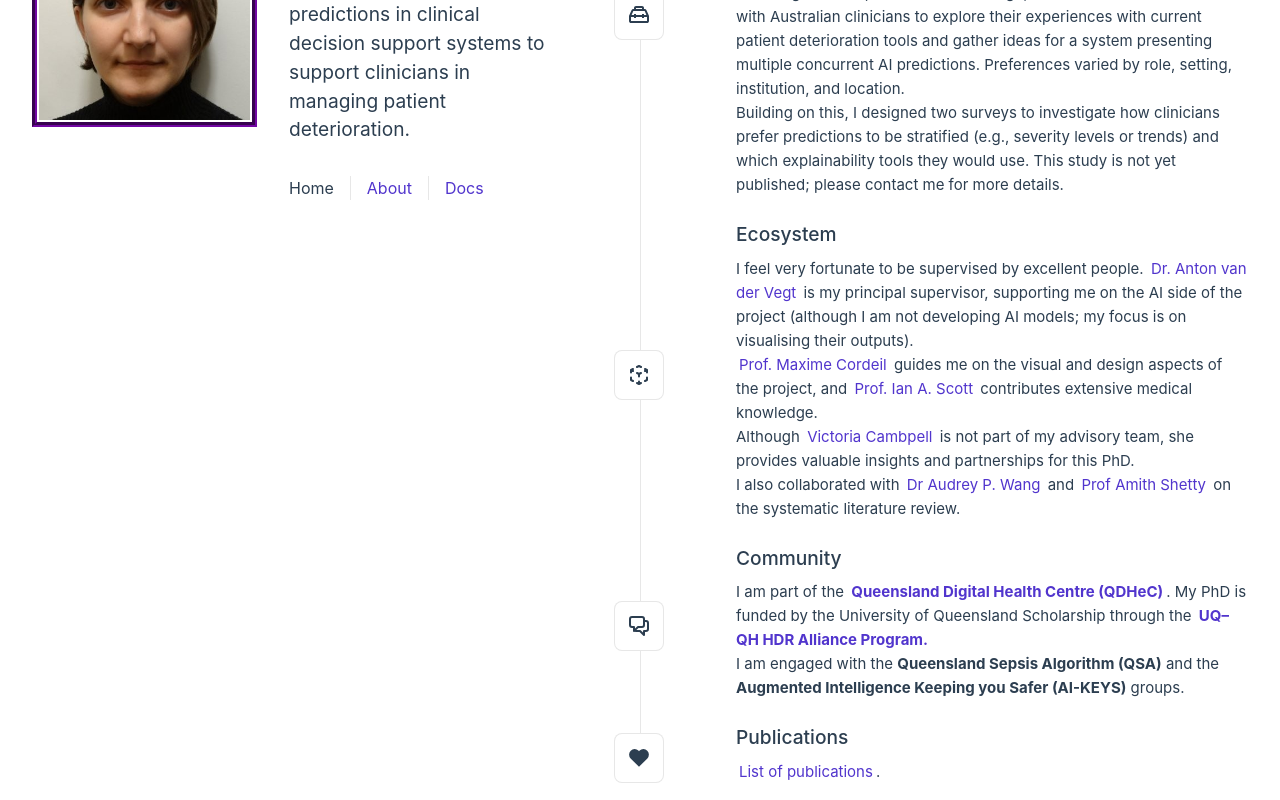
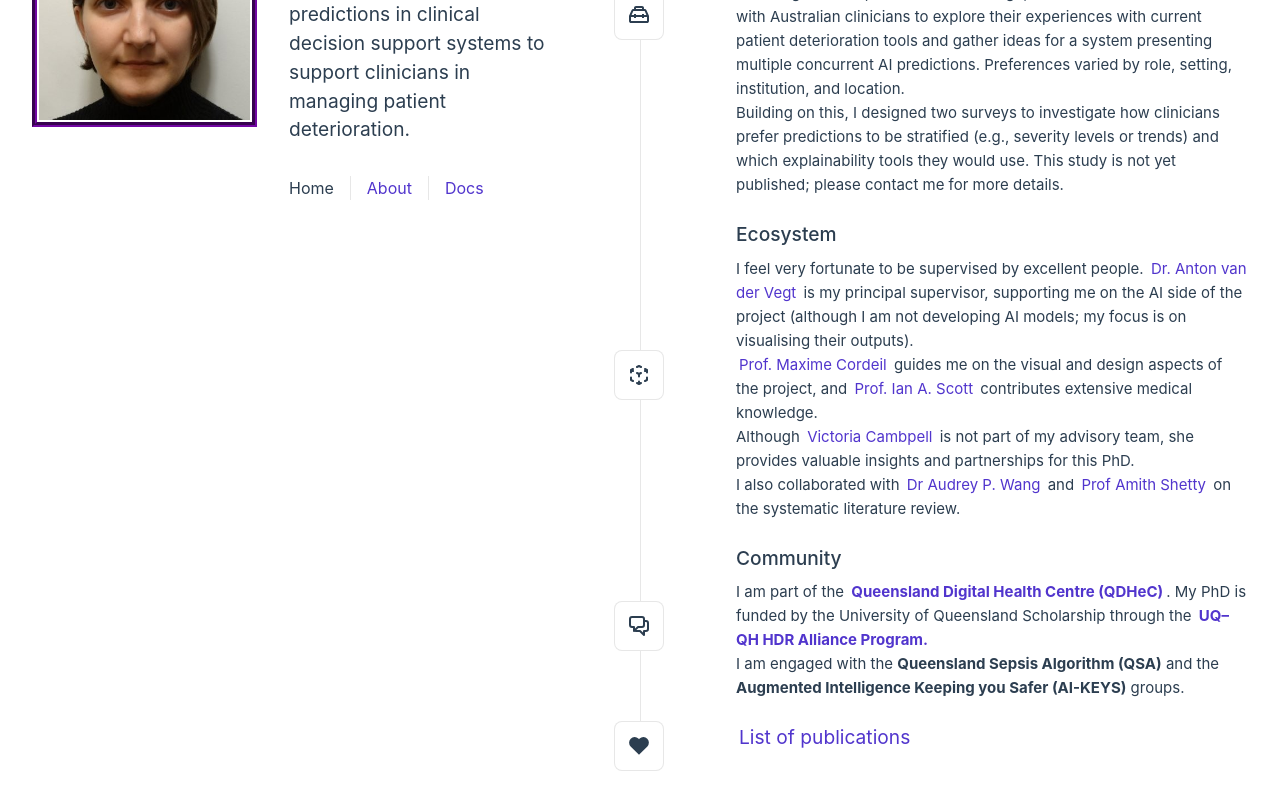
Before and after one commit to Moni313/Monica, a Vue app: page / in a window 1280 px wide. Shown: the part 386-1186 px from the top of the page. After the commit the page ends 1162 px from the top, so only its background shows below. Built offline with nearby package versions, Linux system fonts and the light colour scheme.

Commit message:
list of publication linked to google scholar

```diff
--- a/src/components/TheWelcome.vue
+++ b/src/components/TheWelcome.vue
@@ -60,8 +60,8 @@ I also collaborated with <a href="https://www.sydney.edu.au/medicine-health/abou
     <template #icon>
       <SupportIcon />
     </template>
-    <template #heading>Publications</template>
-    <a href="" target="_blank" rel="noopener">List of publications</a>.
+    <template #heading><a href="https://scholar.google.com/citations?user=p_FdT_YAAAAJ&hl=en" target="_blank" rel="noopener">List of publications</a></template>
+
   </WelcomeItem>
 </template>
 
--- a/src/views/Docs.vue
+++ b/src/views/Docs.vue
@@ -1,6 +1,6 @@
 <template>
   <div class="">
-    <h1>Documents</h1>
+    <h1>Documents {Coming soon}</h1>
         Curriculum Vitae<br />
         Ielts<br />
         Master<br />
```
